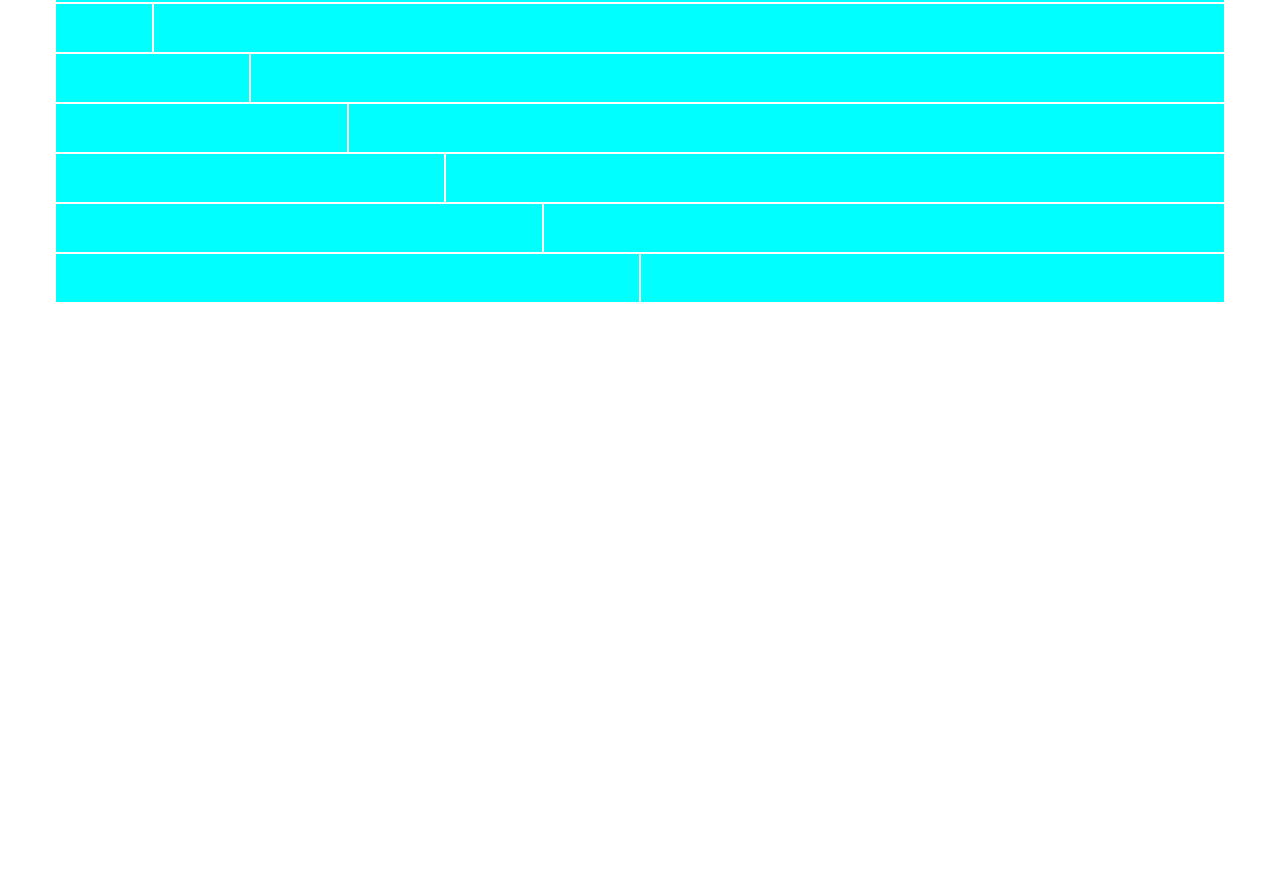
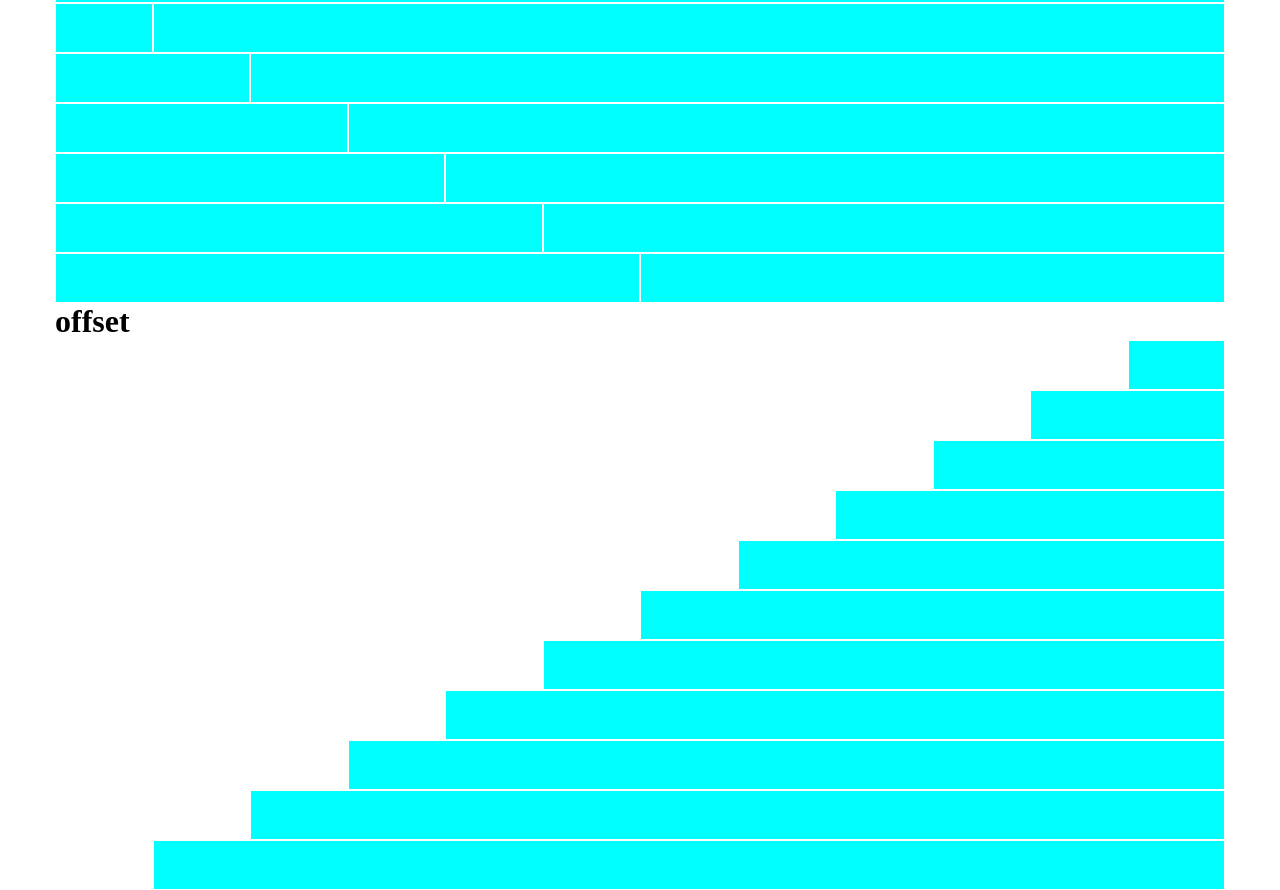
Before and after one commit to SharyMirko/html-css-12bool, a plain HTML site: page index.html in a window 1280 px wide. Shown: the part 397-1287 px from the top of the page. Before the commit the page ends 800 px from the top, so only its background shows below. Drawn offline with Linux system fonts and the light colour scheme.

Commit message:
offset fatti

```diff
--- a/index.html
+++ b/index.html
@@ -65,6 +65,20 @@
             <div class="col-6"></div>
             <div class="col-6"></div>
         </div>
+        <h1>offset</h1>
+        <div class="row">
+            <div class="col-off-11 col-1"></div>
+            <div class="col-off-10 col-2"></div>
+            <div class="col-off-9 col-3"></div>
+            <div class="col-off-8 col-4"></div>
+            <div class="col-off-7 col-5"></div>
+            <div class="col-off-6 col-6"></div>
+            <div class="col-off-5 col-7"></div>
+            <div class="col-off-4 col-8"></div>
+            <div class="col-off-3 col-9"></div>
+            <div class="col-off-2 col-10"></div>
+            <div class="col-off-1 col-11"></div>
+        </div>
     </div>
 </body>
 </html>
```
